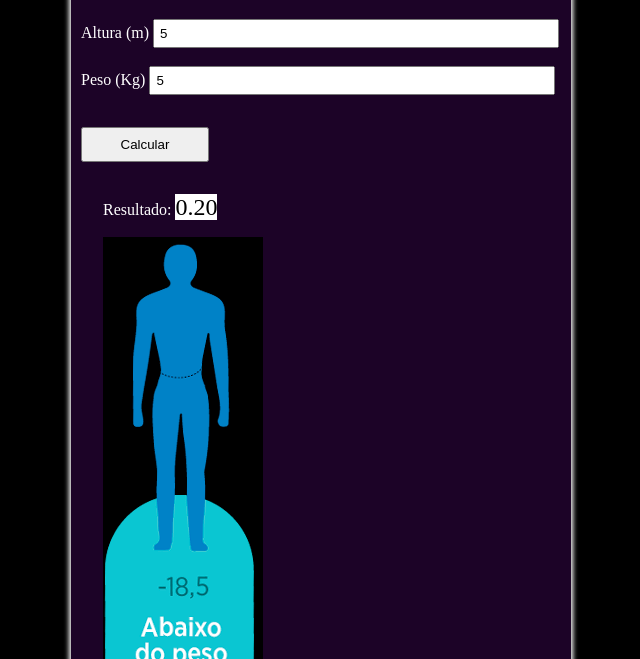
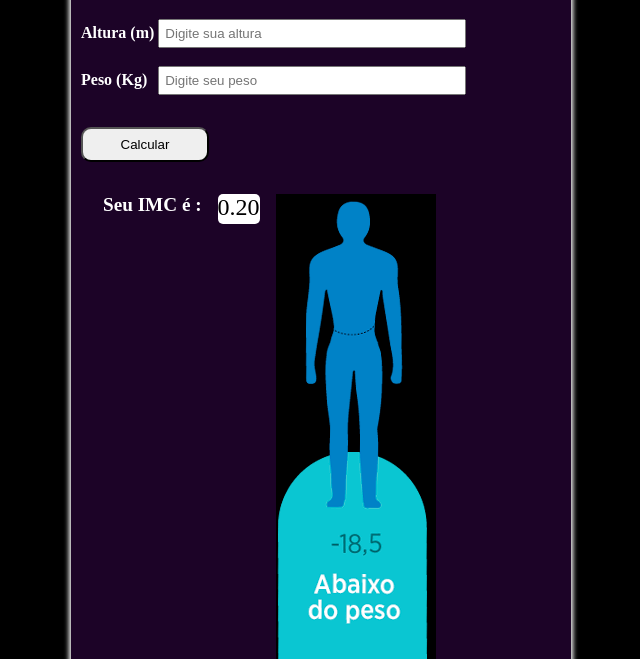
Before and after one commit to guisduarte/calculadoraIMC, a plain HTML site: page index.html in a window 1280 px wide. Both pictures are taken after typing "5", "5" into the empty fields and a click on the button "Calcular". Shown: the part 141-800 px from the top of the page, without its empty margins (319-959 px from the left). Drawn offline with Linux system fonts and the light colour scheme.

Commit message:
atualização

```diff
--- a/index.html
+++ b/index.html
@@ -25,15 +25,12 @@
             </div>
 
             <div class="caixa-resultado">
-                <span>Resultado:</span>
+                <span class="seu-imc">Seu IMC é : </span>
 
-                <span class="resultado">
+                <span class="resultado"></span>
 
-                </span>
 
-                <div class="caixa-imagem">
-
-                </div>
+                <div class="caixa-imagem"></div>
 
             </div>
 
--- a/script.js
+++ b/script.js
@@ -1,32 +1,40 @@
-const altura = document.querySelector("#altura");
-const peso = document.querySelector("#peso");
+// Pegando os elementos HTML via DOM
 const botaoCalcular = document.querySelector(".botao-calcular");
 const resultado = document.querySelector(".resultado");
 const imagem = document.querySelector(".caixa-imagem");
+const seuImc = document.querySelector(".seu-imc");
 
+seuImc.style.display = "none";
 
-altura.value = "";
-peso.value = "";
+// Evento de click para aparecer "seu imc é:" ao clicar.
+botaoCalcular.addEventListener("click", () => {
+    if (seuImc.style.display = "none") {
+        seuImc.style.display = "block"
+    } else {
+        seuImc.style.display = "none"
+    }
+})
 
+// Evento de click passando afunção exibir
 botaoCalcular.addEventListener("click", exibir);
 
-// resultado.innerHTML = 0;
-
+// Função para fazer o calculo do IMC
 function calcularIMC (altura, peso) {
     return peso / (altura * altura);
 }
 
+// Função para exibir o resultado
 function exibir() {
-    let inputAltura = document.getElementById("altura").value;
-    let inputPeso = document.getElementById("peso").value;
+    let inputAltura = document.getElementById("altura");
+    let inputPeso = document.getElementById("peso");
 
-    let altura = parseFloat(inputAltura);
-    let peso = parseFloat(inputPeso);
+    let altura = parseFloat(inputAltura.value);
+    let peso = parseFloat(inputPeso.value);
 
     resultado.innerHTML = calcularIMC(altura, peso).toFixed(2);
 
     if (resultado.innerHTML < 18.5) {
-        imagem.innerHTML = ` <img src="img/abaixo-do-peso.png" alt="imagem abaixo do peso"> `
+        imagem.innerHTML = ` <img src="img/abaixo-do-peso.png" alt="imagem abaixo do peso">`
     } else if (resultado.innerHTML >= 18.6 && resultado.innerHTML <= 24.99) {
        imagem.innerHTML = ` <img src="img/peso-normal.png" alt="imagem peso normal" > `
     } else if (resultado.innerHTML > 25 && resultado.innerHTML <= 29.99) {
@@ -38,7 +46,12 @@ function exibir() {
     } else if (resultado.innerHTML > 40) {
         imagem.innerHTML = ` <img src="img/obesidade-grau3.png" alt="imagem obesidade grau3" >  `
     } else {
+        imagem.innerHTML = "";
         resultado.innerHTML = "Resultado inválido!"
     }
 
+    // limpar os campos de input
+    inputAltura.value = "";
+    inputPeso.value = "";
+
 }
--- a/style.css
+++ b/style.css
@@ -22,13 +22,22 @@ body {
     padding-top: 1rem ;
 }
 .caixa-input {
-
     margin-left: 10px;
 }
 
+label {
+    font-size: 1rem;
+    font-weight: bold;
+}
+
 input {
-    width: 80%;
+    width: 60%;
     padding: 5px;
+
+}
+
+#peso {
+    margin-left: 7px;
 }
 
 .botao-calcular {
@@ -36,6 +45,7 @@ input {
     padding: 8px;
     margin-top: 2rem;
     cursor: pointer;
+    border-radius: 10px;
 }
 
 .botao-calcular:hover {
@@ -44,19 +54,24 @@ input {
 }
 
 .caixa-resultado {
+    display: flex;
+    align-items: top;
+    column-gap: 1rem;
     margin: 2rem;
 }
 
 
 .resultado {
-    width: 80%;
-    margin: 0 auto;
+    max-width: 10em;
+    height: 1.875rem;
     background-color: white;
     color: black;
     font-size: 1.5rem;
-
+    border-radius: 5px;
 }
 
-.caixa-imagem {
-    margin-top: 1rem;
+.seu-imc {
+    font-size: 1.2rem;
+    font-weight: bold;
+    height: 1.875rem;
 }
```
